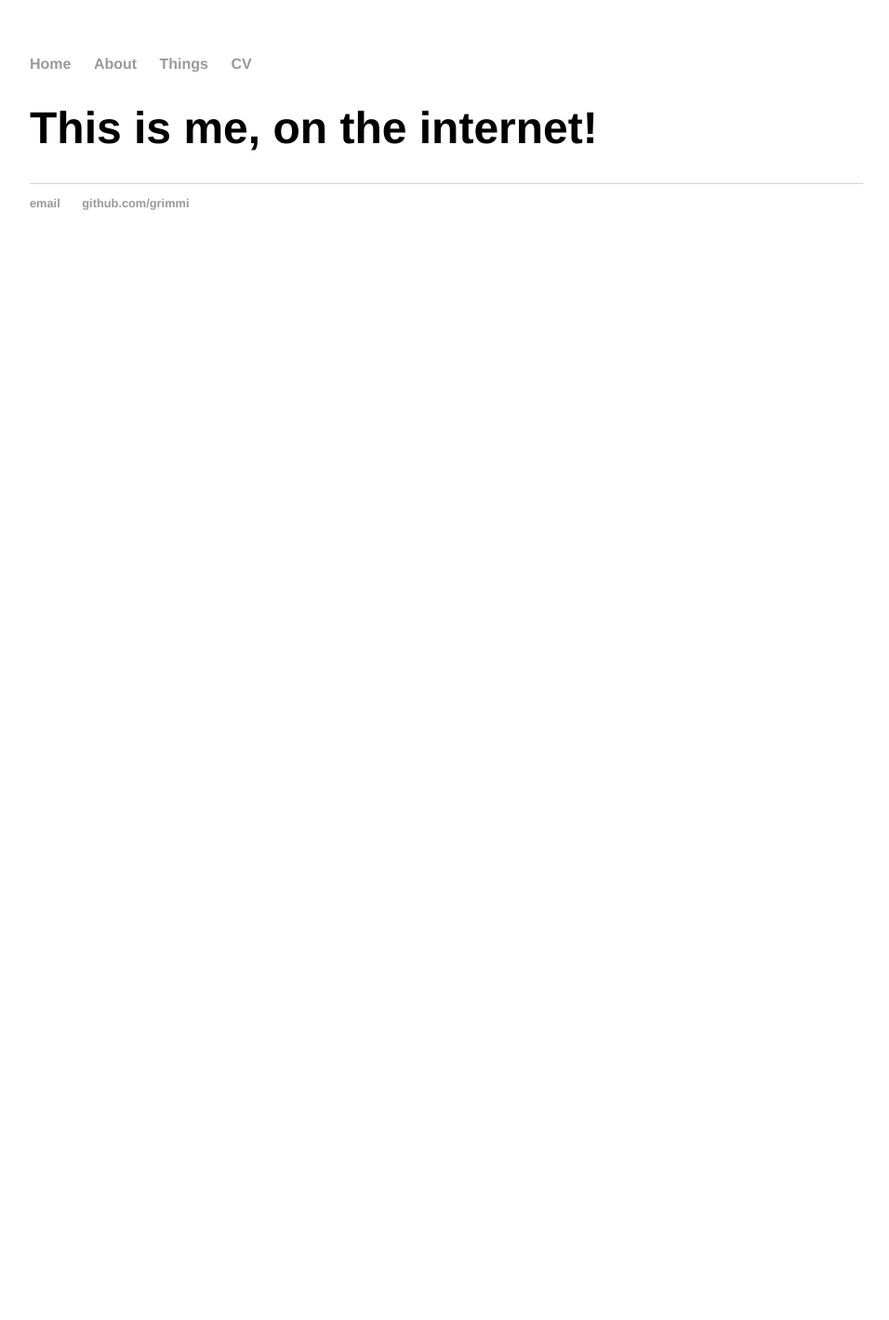
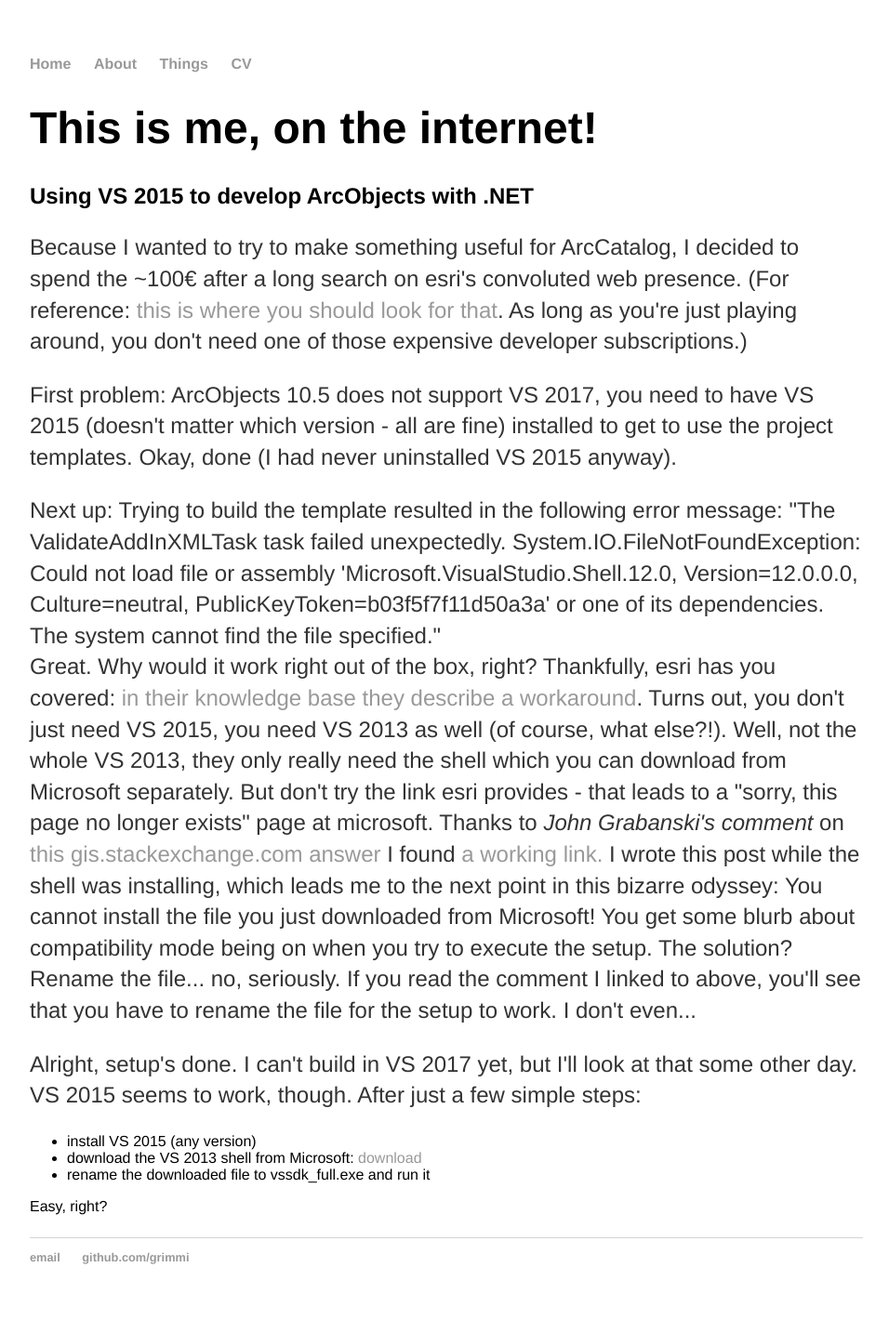
Before and after one commit to grimmi/grimmi.github.io, a Jekyll site: the page built from index.html, in a window 1280 px wide. Shown: the whole page at 93% size, without its empty margins (160-1116 px from the left). Built offline with Jekyll 4.4.1, drawn with Linux system fonts in a browser that asks for light colours; before the commit the page ends 900 px from its top, so only the background shows below that.

Commit message:
first 'blog'-post

```diff
--- a/index.html
+++ b/index.html
@@ -6,4 +6,42 @@
     <h1>
         This is me, on the internet!
     </h1>
+
+    <h2>Using VS 2015 to develop ArcObjects with .NET</h2>
+    <p>
+        Because I wanted to try to make something useful for ArcCatalog, I decided to spend the ~100€ after a long search on esri's convoluted web presence.
+        (For reference: <a href="http://www.esri.com/software/arcgis/arcgis-for-personal-use">this is where you should look for that</a>. As long as you're just
+        playing around, you don't need one of those expensive developer subscriptions.)
+    </p>
+    <p>
+        First problem: ArcObjects 10.5 does not support VS 2017, you need to have VS 2015 (doesn't matter which version - all are fine) installed to get to use
+        the project templates. Okay, done (I had never uninstalled VS 2015 anyway).
+    </p>
+    <p>
+        Next up: Trying to build the template resulted in the following error message:
+        <quote>
+                "The ValidateAddInXMLTask task failed unexpectedly. System.IO.FileNotFoundException: <br>
+                Could not load file or assembly 'Microsoft.VisualStudio.Shell.12.0, Version=12.0.0.0, <br>
+                Culture=neutral, PublicKeyToken=b03f5f7f11d50a3a' or one of its dependencies. <br>
+                The system cannot find the file specified."<br>
+        </quote>
+        Great. Why would it work right out of the box, right? Thankfully, esri has you covered:
+         <a href="https://support.esri.com/en/technical-article/000012659">in their knowledge base they describe a workaround</a>. Turns out, you don't just need
+         VS 2015, you need VS 2013 as well (of course, what else?!). Well, not the whole VS 2013, they only really need the shell which you can download from
+         Microsoft separately. But don't try the link esri provides - that leads to a "sorry, this page no longer exists" page at microsoft. Thanks to <em>John Grabanski's comment</em>
+         on <a href="https://gis.stackexchange.com/a/182984/23448">this gis.stackexchange.com answer</a> I found
+         <a href="https://my.visualstudio.com/Downloads?q=visual%20studio%202013&wt.mc_id=o~msft~vscom~older-downloads">a working link.</a> I wrote this post while the shell was installing,
+         which leads me to the next point in this bizarre odyssey: You cannot install the file you just downloaded from Microsoft!
+         You get some blurb about compatibility mode being on when you try to execute the setup. The solution? Rename the file... no, seriously. If you read the comment I linked to
+         above, you'll see that you have to rename the file for the setup to work. I don't even...
+    </p>
+    <p>
+        Alright, setup's done. I can't build in VS 2017 yet, but I'll look at that some other day. VS 2015 seems to work, though. After just a few simple steps:
+        <ul>
+            <li>install VS 2015 (any version)</li>
+            <li>download the VS 2013 shell from Microsoft: <a href="https://my.visualstudio.com/Downloads?q=visual%20studio%202013&wt.mc_id=o~msft~vscom~older-downloads">download</a></li>
+            <li>rename the downloaded file to vssdk_full.exe and run it</li>
+        </ul>
+        Easy, right?
+    </p>
 </div><!-- /.blurb -->
```
